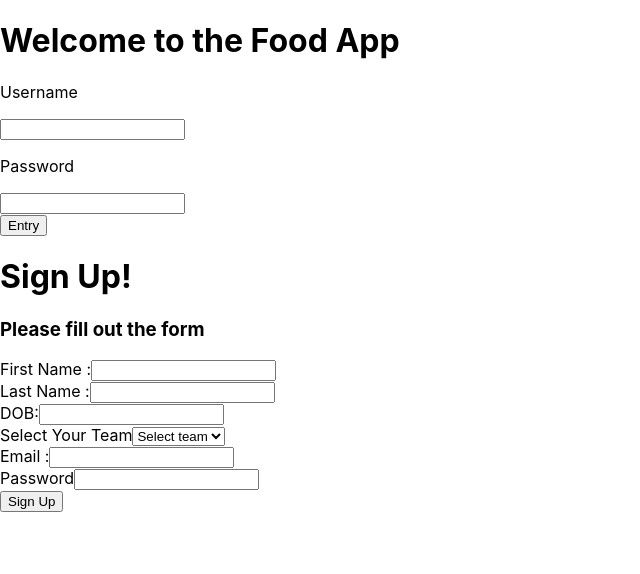
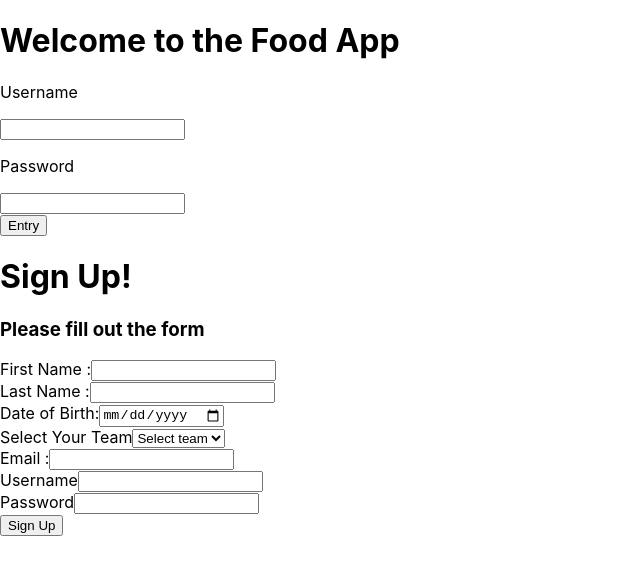
Before and after one commit to NatalieMae/SportsTeamCalendar, a React (Create React App) app: page / in a window 1280 px wide. Shown: the top 574 px of the page, without its empty margins (0-640 px from the left). Built offline with nearby package versions, Linux system fonts and the light colour scheme.

Commit message:
data captured from signupform

```diff
--- a/src/components/UserSignUpForm.jsx
+++ b/src/components/UserSignUpForm.jsx
@@ -7,6 +7,19 @@ function UserSignUp(){
 
     const [title, setTitle] = useState('Sign Up!')
     const [subtitle, setSubTitle] = useState('Please fill out the form')
+
+    const [signUpCredentials, setSignUpCredentials] = useState({})
+
+    const handleData=({target})=>{
+        const{name,value} = target
+        console.log(name,value)
+        setSignUpCredentials({[name]: value})
+
+    }
+
+
+
+
 
     const handleSentFomMessage = ()=>{
         setSubTitle('Your info has been sent!')
@@ -21,18 +34,18 @@ function UserSignUp(){
                     <form action= "">
                         <div >
                             <label htmlFor="firstName">First Name :</label>
-                            <input id="firstName" name="firstName"  />
+                            <input id="firstName" name="firstName" onChange={handleData} />
                         </div>
                         <div>
                             <label htmlFor="lastName">Last Name :</label>
-                            <input type="text" id = 'lastName' name ="lastName"  />
+                            <input type="text" id = 'lastName' name ="lastName" onChange ={handleData} />
                         </div>
                         <div>
-                            <label htmlFor="city">DOB:</label>
-                            <input id="city" name="city" />
+                            <label htmlFor="DOB">Date of Birth:</label>
+                            <input id="DOB" type= "date" name="dob" onChange ={handleData} />
                         </div>
                         <label htmlFor="team"> Select Your Team</label>
-                        <select name ='team' id='team'>
+                        <select name ='team' id='team' onChange ={handleData}>
                                 <option value="Select">Select team</option>
                                 <option value="team1">team 1</option>
                                 <option value="team2">team 2</option>
@@ -41,11 +54,15 @@ function UserSignUp(){
 
                         <div>
                             <label htmlFor="userEmailAddress">Email :</label>
-                            <input type="userEmailAddress" id = 'userEmailAddress' name = 'userEmailAddress'/>
+                            <input type="email" id = 'userEmailAddress' name = 'userEmailAddress' onChange ={handleData}/>
+                        </div>
+                        <div>
+                            <label htmlFor="userName">Username</label>
+                            <input type="password" name = "userName" onChange ={handleData} maxLength ={20} />
                         </div>
                         <div>
                             <label htmlFor="userPassword">Password</label>
-                            <input type="password" />
+                            <input type="password" name ="userPassword" onChange ={handleData} maxLength ={20} />
                         </div>
 
                         <div>
--- a/src/components/userSignIn.jsx
+++ b/src/components/userSignIn.jsx
@@ -1,5 +1,5 @@
 import React from 'react';
-import {useState, useEffect} from 'react';
+import {useState} from 'react';
 
 
 
```
